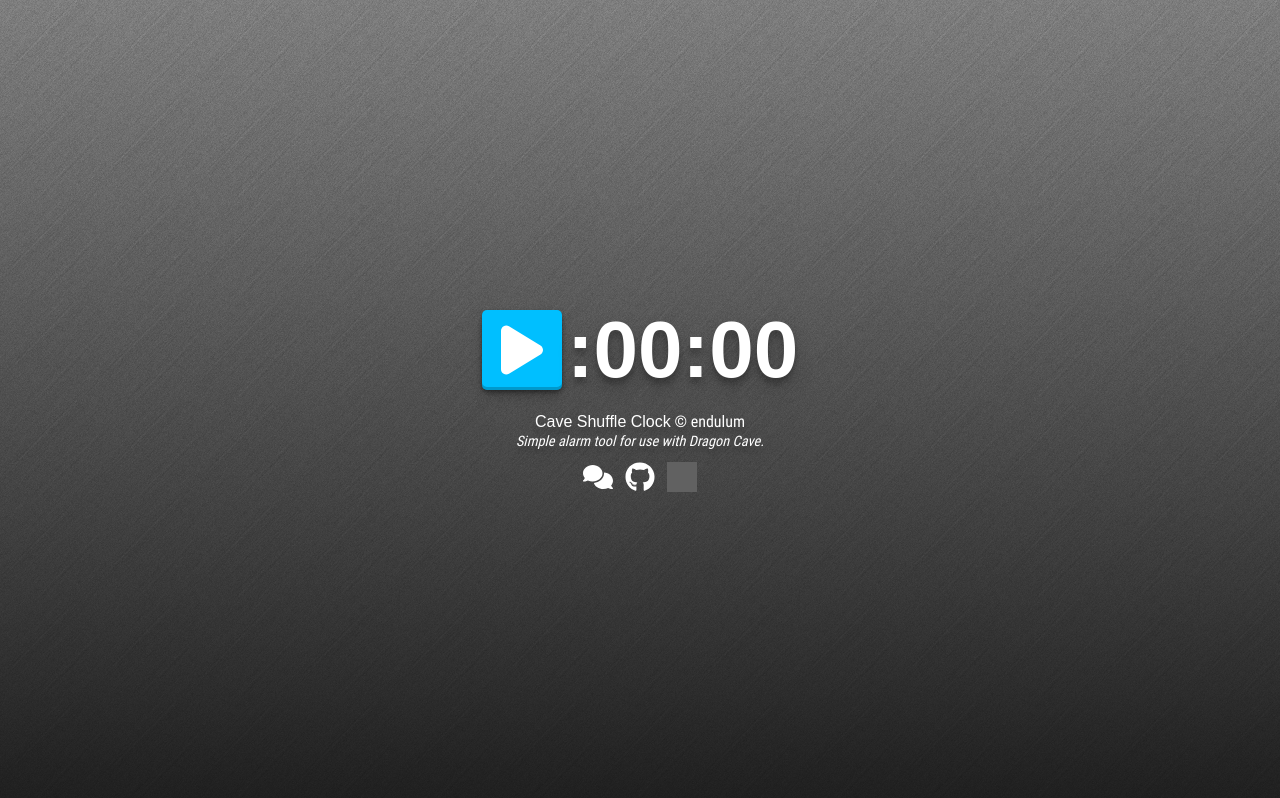
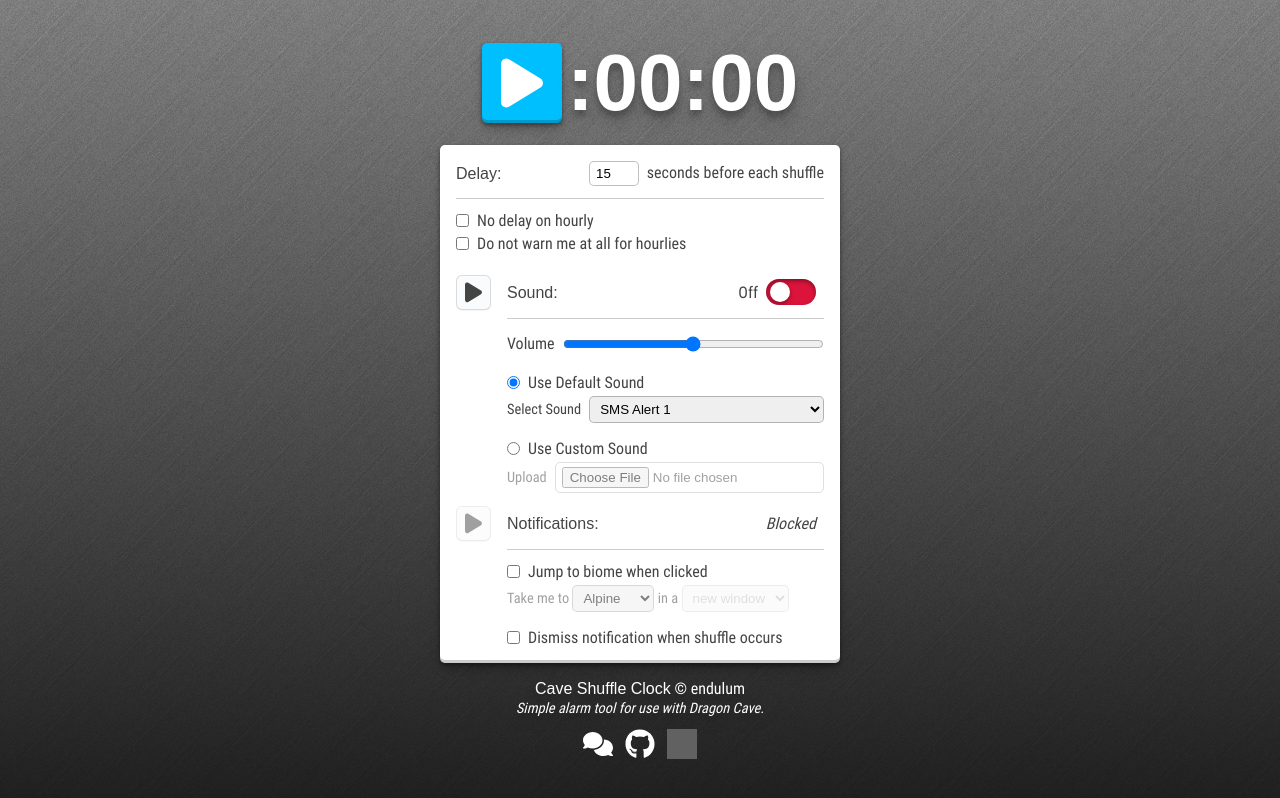
Before and after one commit to endulum/dc-shuffle-clock, a React (Vite) app: page / in a window 1280 px wide. Built offline with nearby package versions, Linux system fonts and the light colour scheme; grey boxes are pictures that could not be loaded; a web font is replaced by a local one.

Commit message:
some cleanup to Settings, store uploaded sounds

```diff
--- a/src/App.tsx
+++ b/src/App.tsx
@@ -3,13 +3,14 @@ import useNotifSettings from './hooks/useNotifSettings.ts'
 import useCustomAudio from './hooks/useCustomAudio.ts'
 
 import Clock from './components/Clock.tsx'
-// import Settings from './components/Settings.tsx'
+import Settings from './components/Settings.tsx'
 import Footer from './components/Footer.tsx'
 
 import playSound from './functions/playSound.ts'
 import playNotification from './functions/playNotification.ts'
 
 import 'hacktimer/HackTimer.min'
+import { type IClockSettings, type TNotifPerms } from './types.ts'
 
 export default function App (): JSX.Element {
   const {
@@ -46,16 +47,20 @@ export default function App (): JSX.Element {
         onAlert={handleAlert}
         notifSupport={notifSupport}
       />
-      {/* the Settings really needs some cleanup... */}
-      {/* <Settings
+      <Settings
         clockSettings={clockSettings}
-        setClockSettings={setClockSettings}
-        customAudio={customAudio}
+        setClockSettings={
+          (newSettings: IClockSettings) => { setClockSettings(newSettings) }
+        }
+        testSound={testSound}
+        testNotification={testNotification}
+        notifPermission={notifPermission}
+        setNotifPermission={
+          (permission: TNotifPerms) => { setNotifPermission(permission) }
+        }
+        notifSupport={notifSupport}
         initCustomAudio={initCustomAudio}
-        notifPermission={notifPermission}
-        setNotifPermission={setNotifPermission}
-        notifSupport={notifSupport}
-      /> */}
+      />
       <Footer />
     </>
   )
--- a/src/components/Settings.tsx
+++ b/src/components/Settings.tsx
@@ -1,36 +1,49 @@
-import { type Dispatch, type SetStateAction, type ChangeEvent } from 'react'
-import { type IClockSettings, type TNotifPerms, type TNotifTypes, type ICustomAudio } from '../types.ts'
-
-import playNotification from '../functions/playNotification.ts'
-import playSound from '../functions/playSound.ts'
+import { type ChangeEvent } from 'react'
 
 import Delay from './settings-subcomponents/Delay.tsx'
 import ToggleLabel from './settings-subcomponents/ToggleLabel.tsx'
 import NotifToggleLabel from './settings-subcomponents/NotifToggleLabel.tsx'
 import SoundSettings from './settings-subcomponents/SoundSettings.tsx'
 import NotifSettings from './settings-subcomponents/NotifSettings.tsx'
+import { type TNotifPerms, type IClockSettings, type TNotifTypes } from '../types.ts'
 
 import PlaySvg from '../assets/play.svg?react'
 
 export default function Settings (
   {
-    clockSettings, setClockSettings, initCustomAudio,
-    notifPermission, setNotifPermission, notifSupport
+    clockSettings, setClockSettings,
+    testSound, testNotification,
+    notifPermission, setNotifPermission, notifSupport,
+    initCustomAudio
   }: {
     clockSettings: IClockSettings
-    setClockSettings: Dispatch<SetStateAction<IClockSettings>>
-    initCustomAudio: (fileString?: string) => void
+    setClockSettings: (settings: IClockSettings) => void
+    testSound: () => void
+    testNotification: () => void
     notifPermission: TNotifPerms
-    setNotifPermission: Dispatch<SetStateAction<TNotifPerms>>
+    setNotifPermission: (permission: TNotifPerms) => void
     notifSupport: TNotifTypes
+    initCustomAudio: () => void
   }
 ): JSX.Element {
-  function handleInputChange (event: ChangeEvent<HTMLInputElement>): void {
+  function handleInput (
+    event: ChangeEvent
+    // i would rather typeguard within the func than have to paste
+    // "event: ChangeEvent<HTMLInputElement | HTMLSelectElement>"
+    // wherever i pass this function
+  ): void {
+    if (
+      'type' in event.target &&
+      'value' in event.target &&
+      typeof event.target.value === 'string'
+    ) {
       switch (event.target.type) {
         case 'checkbox':
+          if ('checked' in event.target) {
             setClockSettings(
               { ...clockSettings, [event.target.id]: event.target.checked }
-        ); break
+            )
+          } break
         case 'range':
           setClockSettings(
             { ...clockSettings, [event.target.id]: parseInt(event.target.value, 10) }
@@ -44,27 +57,24 @@ export default function Settings (
         )
       }
     }
-
-  function handleSelectChange (event: ChangeEvent<HTMLSelectElement>): void {
-    setClockSettings(
-      { ...clockSettings, [event.target.id]: event.target.value }
-    )
   }
 
   return (
-    <main aria-label="clock settings">
+    <main aria-label="Clock Settings">
+      {/* delay-related settings */}
       <Delay
         clockSettings={clockSettings}
-        handleInputChange={handleInputChange}
+        handleInput={handleInput}
       />
 
+      {/* sound-related settings */}
       <div className="setting">
         <button
           type="button"
           className="setting-test-button"
           title="Test Sound"
           aria-label="test sound"
-          onClick={() => { playSound(clockSettings) }}
+          onClick={testSound}
         >
           <PlaySvg />
         </button>
@@ -75,26 +85,37 @@ export default function Settings (
             name: 'Sound',
             checked: clockSettings.soundEnabled
           }}
-          onInputChange={handleInputChange}
+          handleInput={handleInput}
         />
 
         <SoundSettings
           clockSettings={clockSettings}
-          setClockSettings={setClockSettings}
-          customAudio={customAudio}
-          setCustomAudio={setCustomAudio}
-          handleInputChange={handleInputChange}
-          handleSelectChange={handleSelectChange}
+          handleInput={handleInput}
+          handleToggleCustomChoice={(event: ChangeEvent<HTMLInputElement>) => {
+            setClockSettings(
+              {
+                ...clockSettings,
+                soundCustomChoice: event.target.id === 'soundCustomChoice'
+                  ? event.target.checked
+                  : !event.target.checked
+              }
+            )
+          }}
+          initCustomAudio={initCustomAudio}
+          setCustomAudioTitle={(title: string) => {
+            setClockSettings({ ...clockSettings, soundCustomTitle: title })
+          }}
         />
       </div>
 
+      {/* notif-related settings */}
       <div className="setting">
         <button
           type="button"
           className="setting-test-button"
           title="Test Notification"
           aria-label="test notification"
-          onClick={() => { playNotification(clockSettings, notifSupport, false) }}
+          onClick={testNotification}
           disabled={!(notifPermission === 'allowed')}
         >
           <PlaySvg />
@@ -108,13 +129,12 @@ export default function Settings (
             name: 'Notifications',
             checked: clockSettings.notifsEnabled
           }}
-          onInputChange={handleInputChange}
+          handleInput={handleInput}
         />
 
         <NotifSettings
           clockSettings={clockSettings}
-          handleInputChange={handleInputChange}
-          handleSelectChange={handleSelectChange}
+          handleInput={handleInput}
           notifSupport={notifSupport}
         />
       </div>
--- a/src/components/settings-subcomponents/Delay.tsx
+++ b/src/components/settings-subcomponents/Delay.tsx
@@ -2,9 +2,9 @@ import { type ChangeEvent } from 'react'
 import { type IClockSettings } from '../../types.ts'
 
 export default function Delay (
-  { clockSettings, handleInputChange }: {
+  { clockSettings, handleInput }: {
     clockSettings: IClockSettings
-    handleInputChange: (event: ChangeEvent<HTMLInputElement>) => void
+    handleInput: (event: ChangeEvent) => void
   }
 ): JSX.Element {
   return (
@@ -19,13 +19,14 @@ export default function Delay (
             max="60"
             id="delay"
             className="input-delay"
-            onChange={handleInputChange}
+            onChange={handleInput}
             title="delay in seconds"
           />
           {' '}
           seconds before each shuffle
         </span>
       </label>
+
       <div className="delay-body">
         <label
           htmlFor="noDelayOnHourly"
@@ -34,16 +35,17 @@ export default function Delay (
           <input
             type="checkbox"
             id="noDelayOnHourly"
-            onChange={handleInputChange}
+            onChange={handleInput}
             defaultChecked={clockSettings.noDelayOnHourly}
           />
           <span>No delay on hourly</span>
         </label>
+
         <label htmlFor="noHourly" className="row">
           <input
             type="checkbox"
             id="noHourly"
-            onChange={handleInputChange}
+            onChange={handleInput}
             defaultChecked={clockSettings.noHourly}
           />
           <span>Do not warn me at all for hourlies</span>
--- a/src/components/settings-subcomponents/NotifSettings.tsx
+++ b/src/components/settings-subcomponents/NotifSettings.tsx
@@ -2,10 +2,9 @@ import { type ChangeEvent } from 'react'
 import { type IClockSettings, type TNotifTypes } from '../../types.ts'
 
 export default function NotifSettings (
-  { clockSettings, handleInputChange, handleSelectChange, notifSupport }: {
+  { clockSettings, handleInput, notifSupport }: {
     clockSettings: IClockSettings
-    handleInputChange: (event: ChangeEvent<HTMLInputElement>) => void
-    handleSelectChange: (event: ChangeEvent<HTMLSelectElement>) => void
+    handleInput: (event: ChangeEvent) => void
     notifSupport: TNotifTypes
   }
 ): JSX.Element {
@@ -16,7 +15,7 @@ export default function NotifSettings (
           <input
             type="checkbox"
             id="biomeEnabled"
-            onChange={handleInputChange}
+            onChange={handleInput}
             defaultChecked={clockSettings.biomeEnabled}
           />
           <span>Jump to biome when clicked</span>
@@ -27,7 +26,7 @@ export default function NotifSettings (
             {' '}
             <select
               id="biomeSelect"
-              onChange={handleSelectChange}
+              onChange={handleInput}
               defaultValue={clockSettings.biomeSelect}
             >
               {['Coast', 'Desert', 'Forest', 'Jungle', 'Alpine', 'Volcano', 'Holiday']
@@ -43,7 +42,7 @@ export default function NotifSettings (
             {' '}
             <select
               id="biomeOpenType"
-              onChange={handleSelectChange}
+              onChange={handleInput}
               defaultValue={clockSettings.biomeOpenType}
               disabled={notifSupport !== 'browser'}
             >
@@ -59,7 +58,7 @@ export default function NotifSettings (
           <input
             type="checkbox"
             id="notifAutoDismiss"
-            onChange={handleInputChange}
+            onChange={handleInput}
             defaultChecked={clockSettings.notifAutoDismiss}
           />
           <span>Dismiss notification when shuffle occurs</span>
--- a/src/components/settings-subcomponents/SoundSettings.tsx
+++ b/src/components/settings-subcomponents/SoundSettings.tsx
@@ -1,34 +1,41 @@
-import { type Dispatch, type SetStateAction, type ChangeEvent } from 'react'
-import { type IClockSettings, type ICustomAudio } from '../../types.ts'
-import SoundUrlField from './SoundUrlField.tsx'
+import { type ChangeEvent } from 'react'
 
-export default function SoundSettings (
+import { type IClockSettings } from '../../types.ts'
+
+export default function Settings (
   {
-    clockSettings, setClockSettings,
-    customAudio, setCustomAudio,
-    handleInputChange, handleSelectChange
+    clockSettings, handleInput, handleToggleCustomChoice,
+    initCustomAudio, setCustomAudioTitle
   }: {
     clockSettings: IClockSettings
-    setClockSettings: Dispatch<SetStateAction<IClockSettings>>
-    customAudio: ICustomAudio | null
-    setCustomAudio: Dispatch<SetStateAction<ICustomAudio | null>>
-    handleInputChange: (event: ChangeEvent<HTMLInputElement>) => void
-    handleSelectChange: (event: ChangeEvent<HTMLSelectElement>) => void
+    handleInput: (event: ChangeEvent) => void
+    handleToggleCustomChoice: (event: ChangeEvent<HTMLInputElement>) => void
+    initCustomAudio: () => void
+    setCustomAudioTitle: (title: string) => void
   }
 ): JSX.Element {
   function handleAudioInput (event: ChangeEvent<HTMLInputElement>): void {
-    if (event.target.files !== null) {
+    if (
+      event.target.files !== null &&
+      event.target.files.length > 0
+    ) {
       const file = event.target.files[0]
       const reader = new FileReader()
-      reader.onload = function () {
-        // eslint-disable-next-line react/no-this-in-sfc
-        const str = this.result
-        // bruh why not.
-        const aud = new Audio(str as string)
-        setCustomAudio({
-          audio: aud,
-          title: file.name
-        })
+      let audioString = ''
+      reader.onload = function read (e) {
+        if (e.target !== null) audioString = JSON.stringify(e.target.result)
+        const { size } = new Blob([audioString])
+        // stringifying a 450kb file takes 600kb of space - about 25%+
+        // which is why this conditional limit is not exactly 2mb
+        if (size > 2500000) {
+          // i'm ok with a native alert
+          // eslint-disable-next-line no-alert
+          alert('Uploaded sound is too large. Only sounds under 2MB can be stored.\n')
+        } else {
+          localStorage.setItem('customSoundData', audioString)
+          initCustomAudio()
+          setCustomAudioTitle(file.name)
+        }
       }
       reader.readAsDataURL(file)
     }
@@ -41,10 +48,11 @@ export default function SoundSettings (
         <input
           type="range"
           id="soundVolume"
-          onChange={handleInputChange}
+          onChange={handleInput}
           defaultValue={clockSettings.soundVolume}
         />
       </label>
+
       <div className="option">
         <label htmlFor="soundDefaultChoice" className="row">
           <input
@@ -52,11 +60,7 @@ export default function SoundSettings (
             name="sound"
             id="soundDefaultChoice"
             defaultChecked={!clockSettings.soundCustomChoice}
-            onChange={(event) => {
-              setClockSettings(
-                { ...clockSettings, soundCustomChoice: !event.target.checked }
-              )
-            }}
+            onChange={handleToggleCustomChoice}
           />
           <span>Use Default Sound</span>
         </label>
@@ -66,7 +70,7 @@ export default function SoundSettings (
             <small>Select Sound</small>
             <select
               id="soundDefaultSelect"
-              onChange={handleSelectChange}
+              onChange={handleInput}
               defaultValue={clockSettings.soundDefaultSelect}
             >
               {new Array(5)
@@ -89,22 +93,18 @@ export default function SoundSettings (
             name="sound"
             id="soundCustomChoice"
             defaultChecked={clockSettings.soundCustomChoice}
-            onChange={(event) => {
-              setClockSettings(
-                { ...clockSettings, soundCustomChoice: event.target.checked }
-              )
-            }}
+            onChange={handleToggleCustomChoice}
           />
           <span>Use Custom Sound</span>
         </label>
 
         <div className={clockSettings.soundCustomChoice ? '' : 'disabled'}>
-          {customAudio !== null && (
+          {clockSettings.soundCustomTitle !== '' && (
             <div className="row">
               <small>
-                Current saved sound:
+                Currently saved:
                 {' '}
-                <i>{customAudio.title}</i>
+                <i>{clockSettings.soundCustomTitle}</i>
               </small>
             </div>
           )}
@@ -117,13 +117,8 @@ export default function SoundSettings (
               onChange={handleAudioInput}
             />
           </label>
-          {/* <SoundUrlField
-            handleInputChange={handleInputChange}
-            clockSettings={clockSettings}
-          /> */}
         </div>
       </div>
-
     </div>
   )
 }
--- a/src/components/settings-subcomponents/ToggleLabel.tsx
+++ b/src/components/settings-subcomponents/ToggleLabel.tsx
@@ -1,8 +1,8 @@
 import { type ChangeEvent, useRef } from 'react'
 
-export default function ToggleLabel ({ setting, onInputChange }: {
+export default function ToggleLabel ({ setting, handleInput }: {
   setting: { id: string, name: string, checked: boolean }
-  onInputChange: (e: ChangeEvent<HTMLInputElement>) => void
+  handleInput: (e: ChangeEvent) => void
 }): JSX.Element {
   const switchLabel = useRef<HTMLLabelElement>(null)
 
@@ -31,7 +31,7 @@ export default function ToggleLabel ({ setting, onInputChange }: {
         role="switch"
         id={setting.id}
         checked={setting.checked}
-        onChange={onInputChange}
+        onChange={handleInput}
         onFocus={() => {
           switchLabel.current?.classList.add('focused')
         }}
--- a/src/functions/playSound.ts
+++ b/src/functions/playSound.ts
@@ -9,5 +9,8 @@ export default function playSound (settings: IClockSettings, customAudio?: HTMLA
     sound = new Audio(`./audio/${settings.soundDefaultSelect}.mp3`)
   }
   sound.volume = settings.soundVolume / 100
-  sound.play().catch((err) => { addToEventLog(err) })
+  sound.play().catch((err) => {
+    console.error(err)
+    addToEventLog(err)
+  })
 }
--- a/src/helpers/defaultSettings.ts
+++ b/src/helpers/defaultSettings.ts
@@ -6,8 +6,8 @@ const defaultSettings: IClockSettings = {
   noHourly: false,
   soundEnabled: false,
   soundCustomChoice: false,
+  soundCustomTitle: '',
   soundDefaultSelect: 'SMS Alert 1',
-  soundCustomData: '',
   soundVolume: 50,
   notifsEnabled: false,
   biomeEnabled: false,
```
Also changed, not shown: src/components/settings-subcomponents/NotifToggleLabel.tsx (+7 -5 lines), src/components/settings-subcomponents/SoundUrlField.tsx (deleted, +0 -41 lines). Lines whose indentation alone changed are shown as unchanged.
